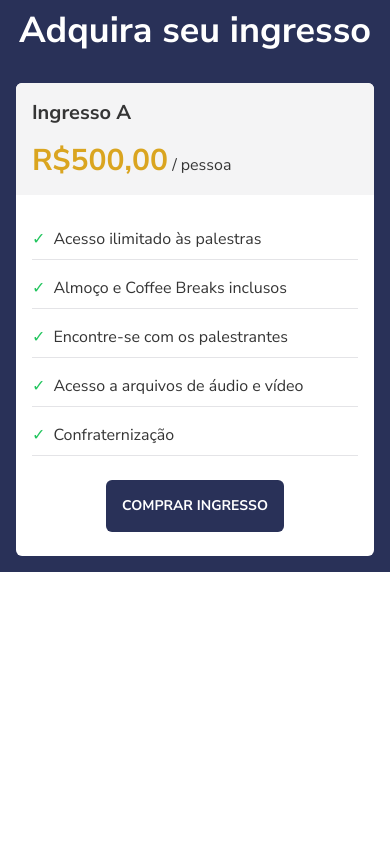
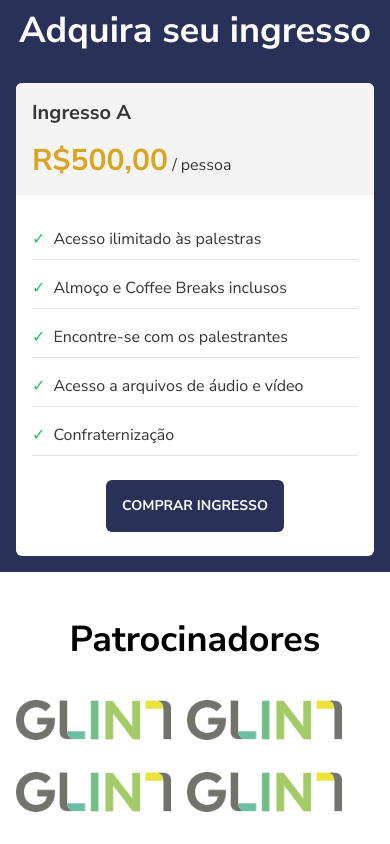
Before and after one commit to caickdias/goldenlife, a React (Vite) app: page / in a window 390 px wide. Shown: the part 8092-8936 px from the top of the page. Before the commit the page ends 8664 px from the top, so only its background shows below. Built offline with nearby package versions, Linux system fonts and the light colour scheme.

Commit message:
add: sponsors section mobile

```diff
--- a/src/App.jsx
+++ b/src/App.jsx
@@ -8,6 +8,7 @@ import MoreAboutSection from './components/MoreAboutSection';
 import SpeakersSection from './components/SpeakersSection';
 import ScheduleSection from './components/ScheduleSection';
 import TicketsSection from './components/TicketsSection';
+import SponsorsSection from './components/SponsorsSection';
 
 function App() {
 
@@ -27,6 +28,8 @@ function App() {
 
       <TicketsSection />
 
+      <SponsorsSection />
+
     </>
   )
 }
--- /dev/null
+++ b/src/components/SponsorsSection/index.jsx
@@ -0,0 +1,28 @@
+import { title, sponsors } from '../../data/sponsorsSection';
+
+import Title from '../Title';
+
+const SponsorsSection = () => {
+    return(
+        <section className='flex flex-col items-center justify-center p-4 pb-6'>
+
+            <Title title={title} />
+
+            <div className='flex flex-wrap gap-4'>
+            {
+                sponsors.map((sponsor, index) =>
+                    <img
+                        className='h-10 my-2'
+                        key={index}
+                        src={sponsor}
+                        alt="sponsor"
+                    />
+                )
+            }
+            </div>
+
+        </section>
+    )
+}
+
+export default SponsorsSection;
--- /dev/null
+++ b/src/data/sponsorsSection.js
@@ -0,0 +1,15 @@
+import sponsor1 from '../assets/sponsor-1.png';
+
+const title = "Patrocinadores";
+
+const sponsors = [
+    sponsor1,
+    sponsor1,
+    sponsor1,
+    sponsor1,
+]
+
+export {
+    title,
+    sponsors
+}
```
Also changed, not shown: src/assets/sponsor-1.png (added).
